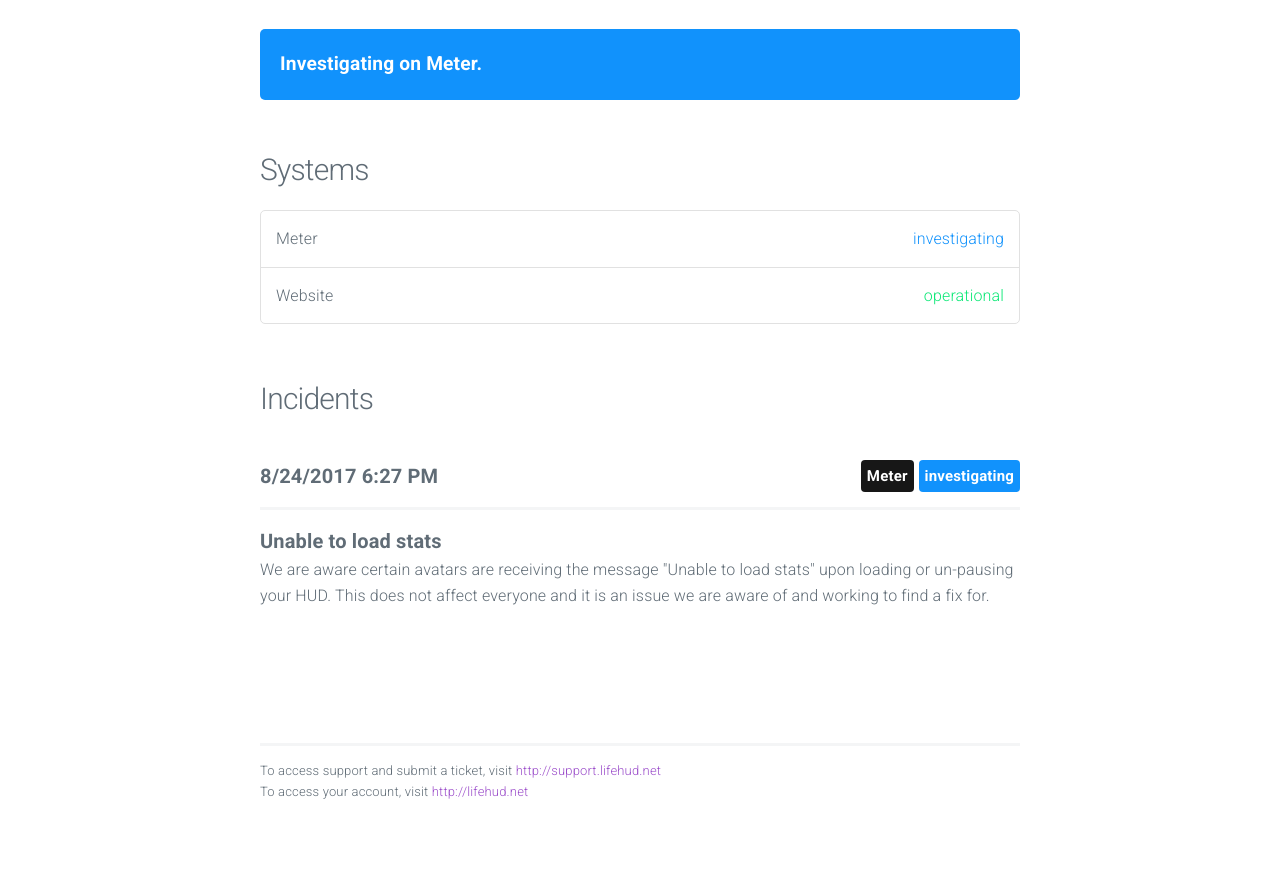
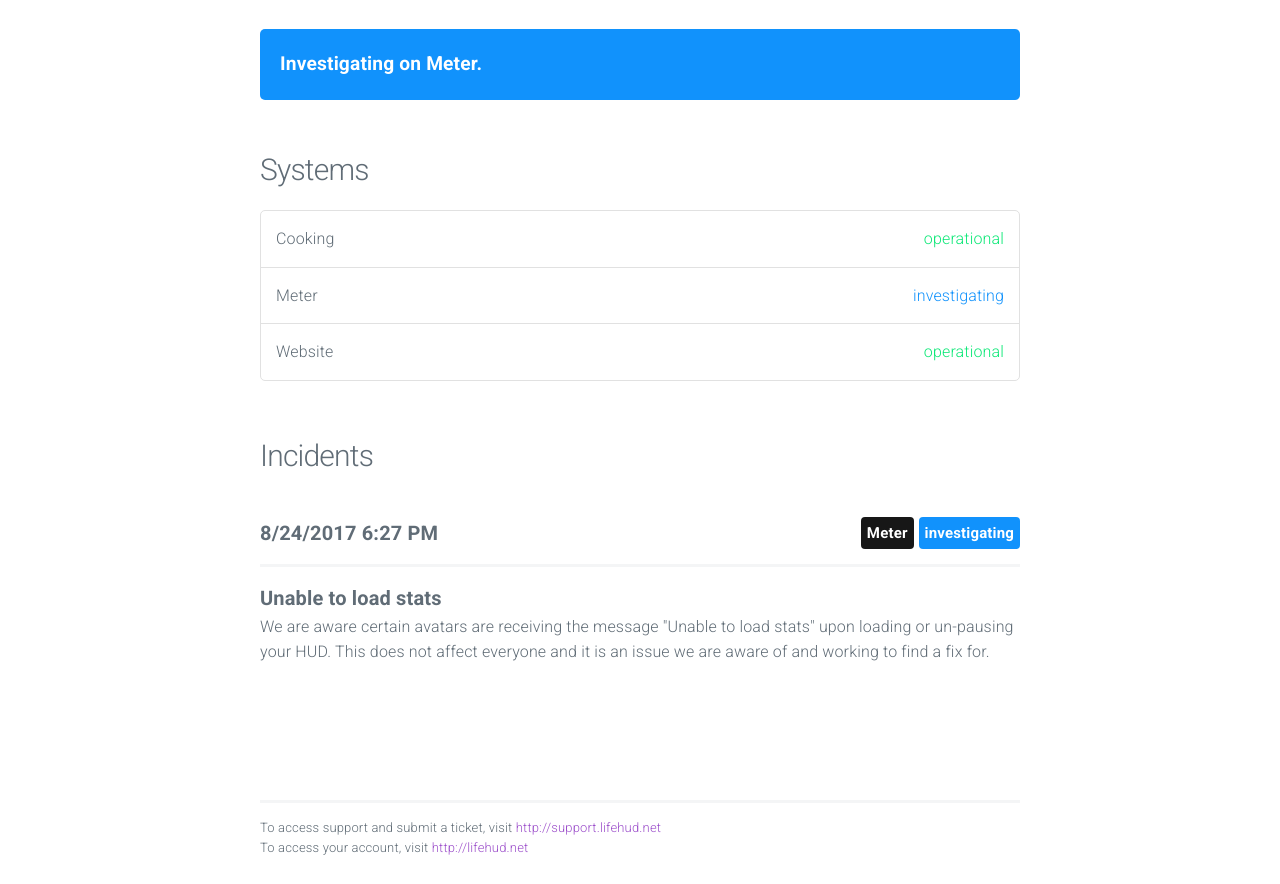
Before and after one commit to nbq/life2status, a plain HTML site: page index.html in a window 1280 px wide. Shown: the part 56-940 px from the top of the page. Before the commit the page ends 884 px from the top, so only its background shows below. Drawn offline with nearby package versions, Linux system fonts and the light colour scheme; no server answers.

Commit message:
update index

```diff
--- a/index.html
+++ b/index.html
@@ -38,6 +38,10 @@
 
 				<h4 data-l10n-id="systems">Systems</h4>
 				<ul class="systems">
+
+					<li>
+						Cooking <span class="status operational" data-l10n-id="operational">operational</span>
+					</li>
 
 					<li>
 						Meter <span class="status investigating" data-l10n-id="investigating">investigating</span>
```
